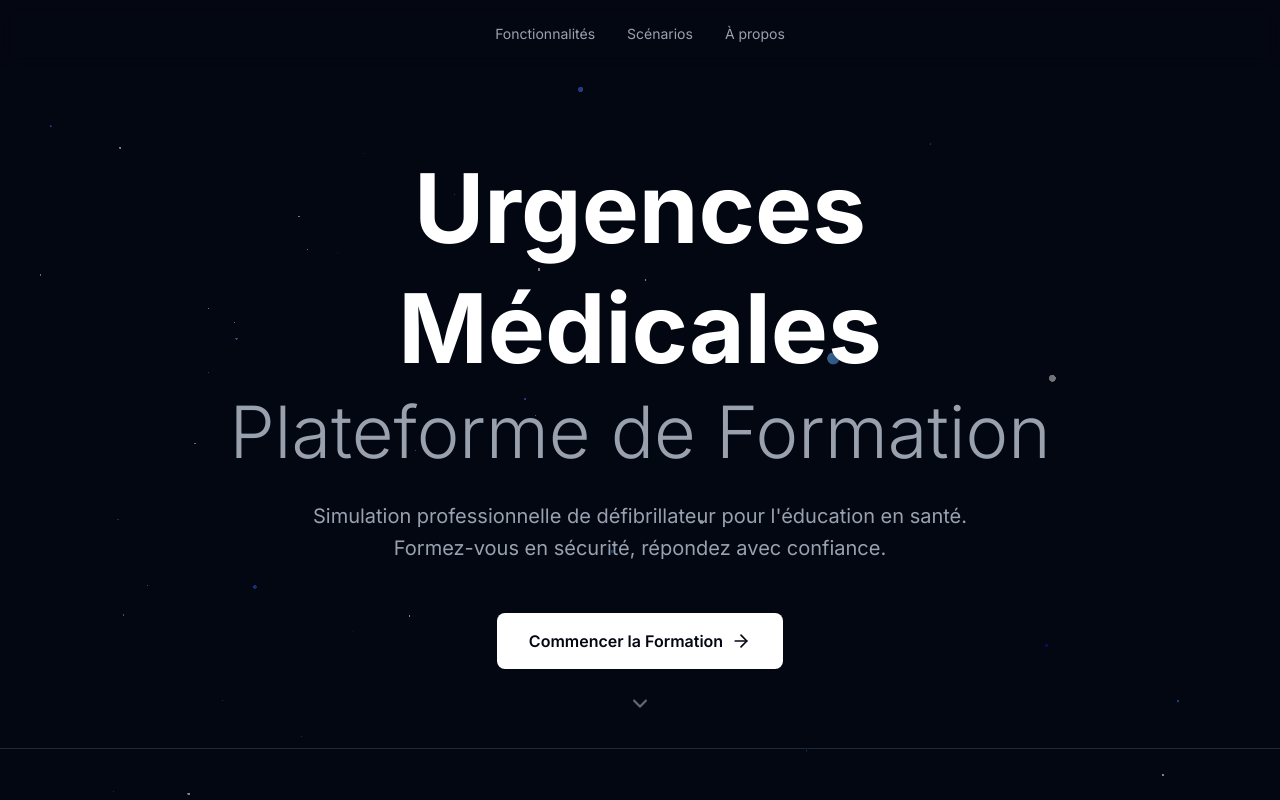
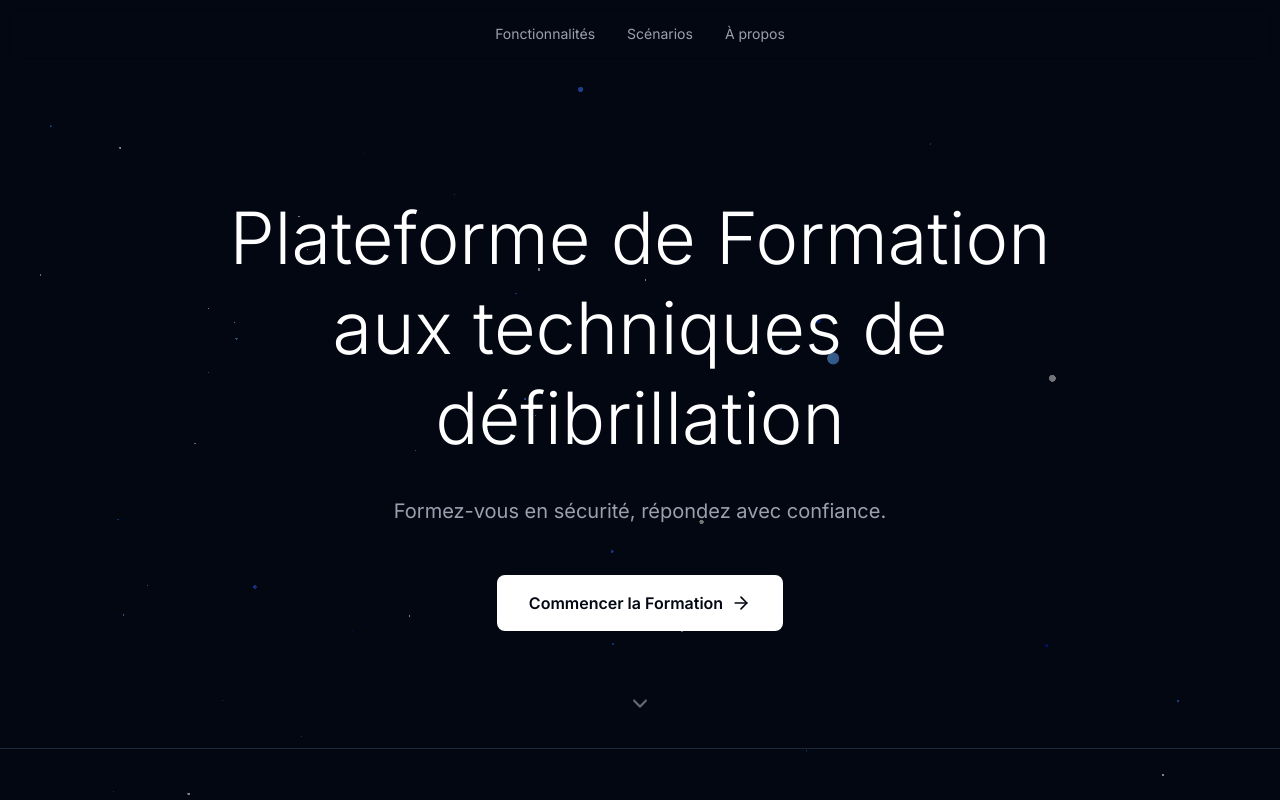
Before and after one commit to Samouz75/Defib_simulation, a Next.js app: page / in a window 1280 px wide. Shown: the top 800 px of the page. Built offline with nearby package versions, Linux system fonts and the light colour scheme.

Commit message:
Refactored LandingPage component: removed unused icons, adjusted navigation class, and updated hero section text

```diff
--- a/src/app/page.tsx
+++ b/src/app/page.tsx
@@ -1,7 +1,7 @@
 "use client";
 
 import Link from "next/link";
-import { ArrowRight, Zap, Heart, Shield, Users, Activity, Monitor, ChevronDown } from "lucide-react";
+import { ArrowRight, Shield, Users, Activity, ChevronDown } from "lucide-react";
 import Particles from "./components/Particles";
 
 export default function LandingPage() {
@@ -24,7 +24,7 @@ export default function LandingPage() {
 
       {/* Navigation */}
       <nav className="relative z-10 flex items-center align-center justify-center p-6 backdrop-blur-sm">
-        <div className="hidden md:flex space-x-8 text-sm">
+        <div className=" md:flex space-x-8 text-sm">
           <a href="#features" className="text-gray-400 hover:text-white transition-colors">Fonctionnalités</a>
           <a href="#scenarios" className="text-gray-400 hover:text-white transition-colors">Scénarios</a>
           <a href="#about" className="text-gray-400 hover:text-white transition-colors">À propos</a>
@@ -34,16 +34,11 @@ export default function LandingPage() {
       {/* Hero Section */}
       <div className="relative z-10 flex flex-col items-center justify-center min-h-[85vh] text-center px-6">
         <div className="max-w-4xl mx-auto">
-          <h1 className="text-6xl md:text-8xl font-bold mb-8 text-white leading-tight">
-            Urgences Médicales
-            <span className="block text-gray-400 text-5xl md:text-7xl font-light mt-2">
-              Plateforme de Formation
+            <span className=" mb-8 block text-white text-5xl md:text-7xl font-light mt-2 leading-tight font-bold">
+              Plateforme de Formation aux techniques de défibrillation
             </span>
-          </h1>
+          <p className="text-xl text-gray-400 mb-12 max-w-2xl mx-auto leading-relaxed">
 
-          <p className="text-xl text-gray-400 mb-12 max-w-2xl mx-auto leading-relaxed">
-            Simulation professionnelle de défibrillateur pour l'éducation en santé.
-            <br />
             Formez-vous en sécurité, répondez avec confiance.
           </p>
 
```
